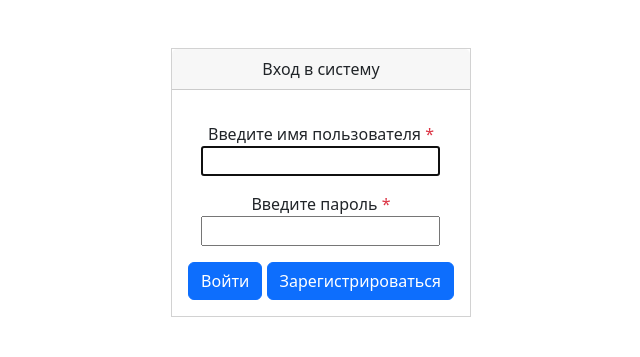
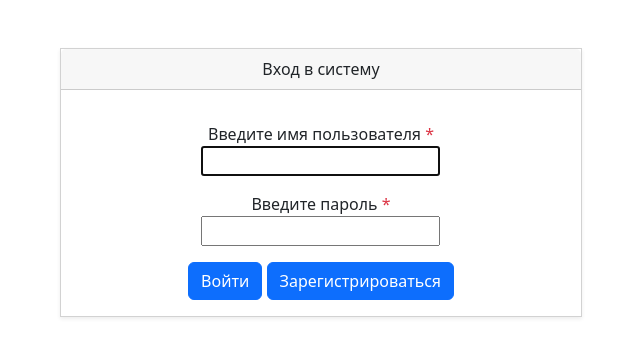
Before and after one commit to ValeraTheSlayer/astrec, a Django app: page /auth/login/ in a window 1280 px wide. Shown: the part 52-409 px from the top of the page, without its empty margins (319-959 px from the left). Run offline with Django 4.2, Linux system fonts and the light colour scheme; some libraries are stand-ins or nearby versions.

Commit message:
changed base template that required to edit the user log in form

```diff
--- a/arec/static/html/base.html
+++ b/arec/static/html/base.html
@@ -66,7 +66,7 @@
 
 <main class="inner d-flex justify-content-center" >
 
-<div id="content">
+<div id="content d-flex justify-content-center">
 {% block content %}
 
 {% endblock content %}
--- a/arec/users/templates/loggin.html
+++ b/arec/users/templates/loggin.html
@@ -1,7 +1,7 @@
 {% extends "html/base.html" %}
 {% block content %}
   <div class="row justify-content-center">
-      <div class="card text-center mt-5 w-25 px-0">
+      <div class="card text-center mt-5 px-0 shadow-sm">
         <div class="card-header">
           Вход в систему
         </div>
```
